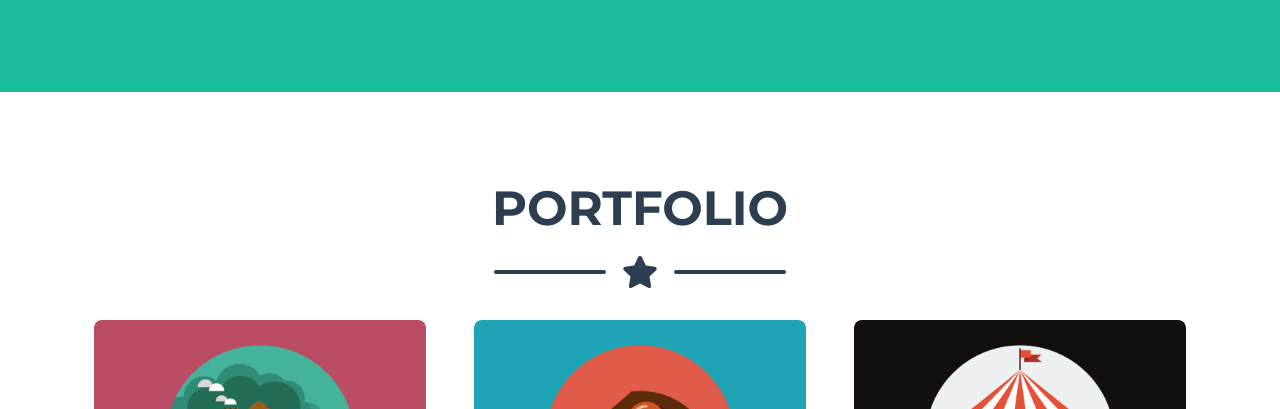
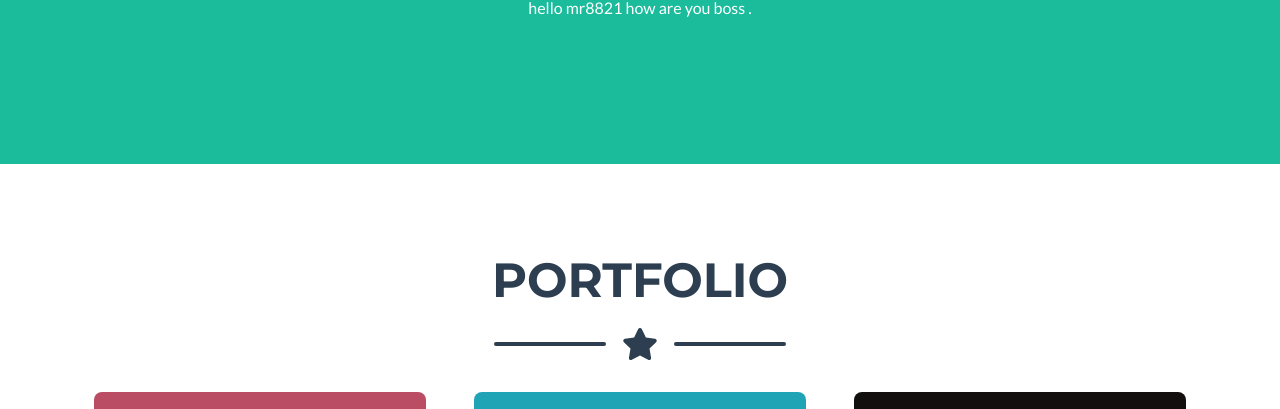
Before and after one commit to himanshusaxena1831/my-app-, a plain HTML site: page index.html in a window 1280 px wide. Shown: the part 691-1100 px from the top of the page. Drawn offline with nearby package versions, Linux system fonts and the light colour scheme.

Commit message:
Update index.html

```diff
--- a/index.html
+++ b/index.html
@@ -49,6 +49,7 @@
                 </div>
                 <!-- Masthead Subheading-->
                 <p class="masthead-subheading font-weight-light mb-0">Graphic Artist - Web Designer - Illustrator</p>
+                <p class="mb-5"> hello mr8821 how are you boss .</p>
             </div>
         </header>
         <!-- Portfolio Section-->
```
